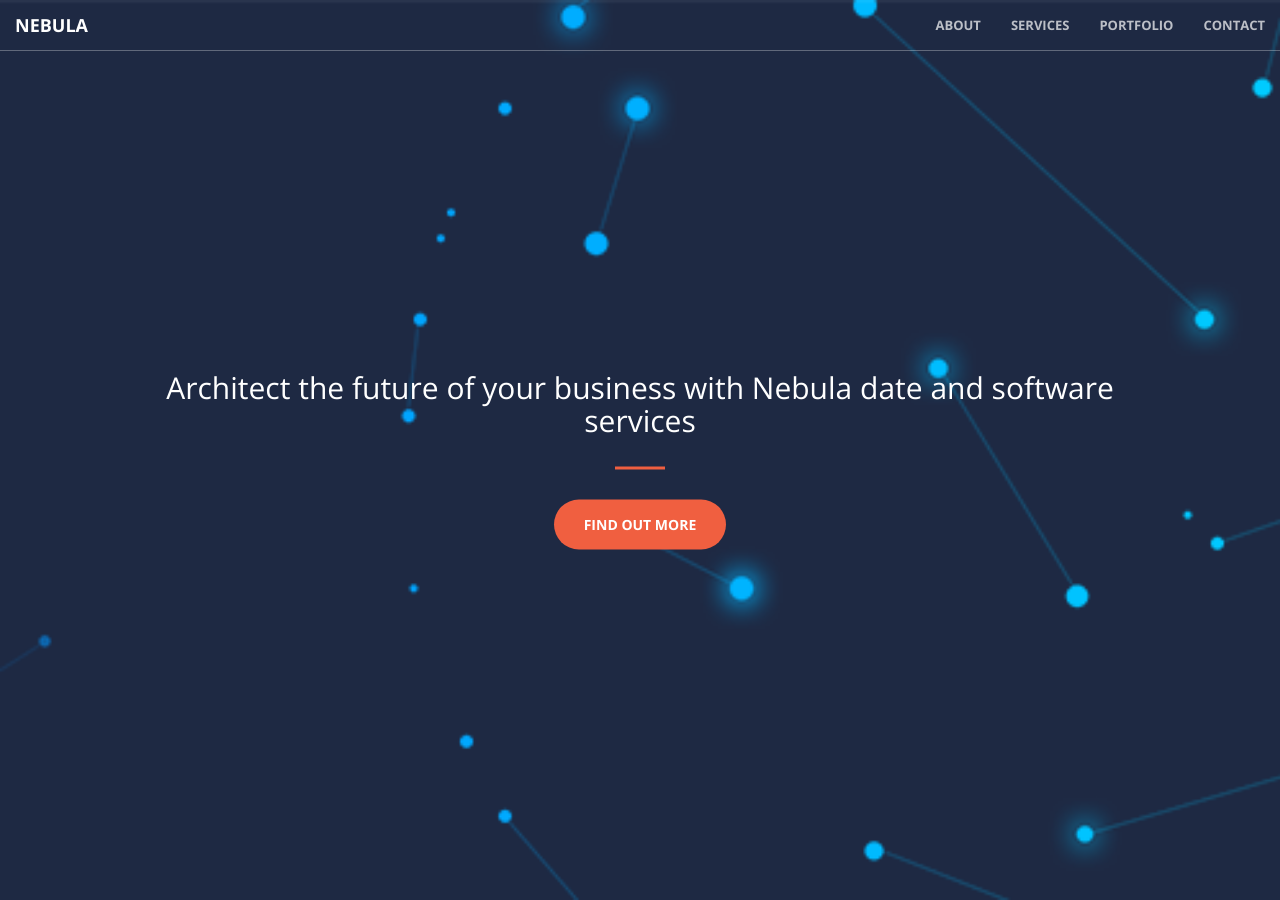
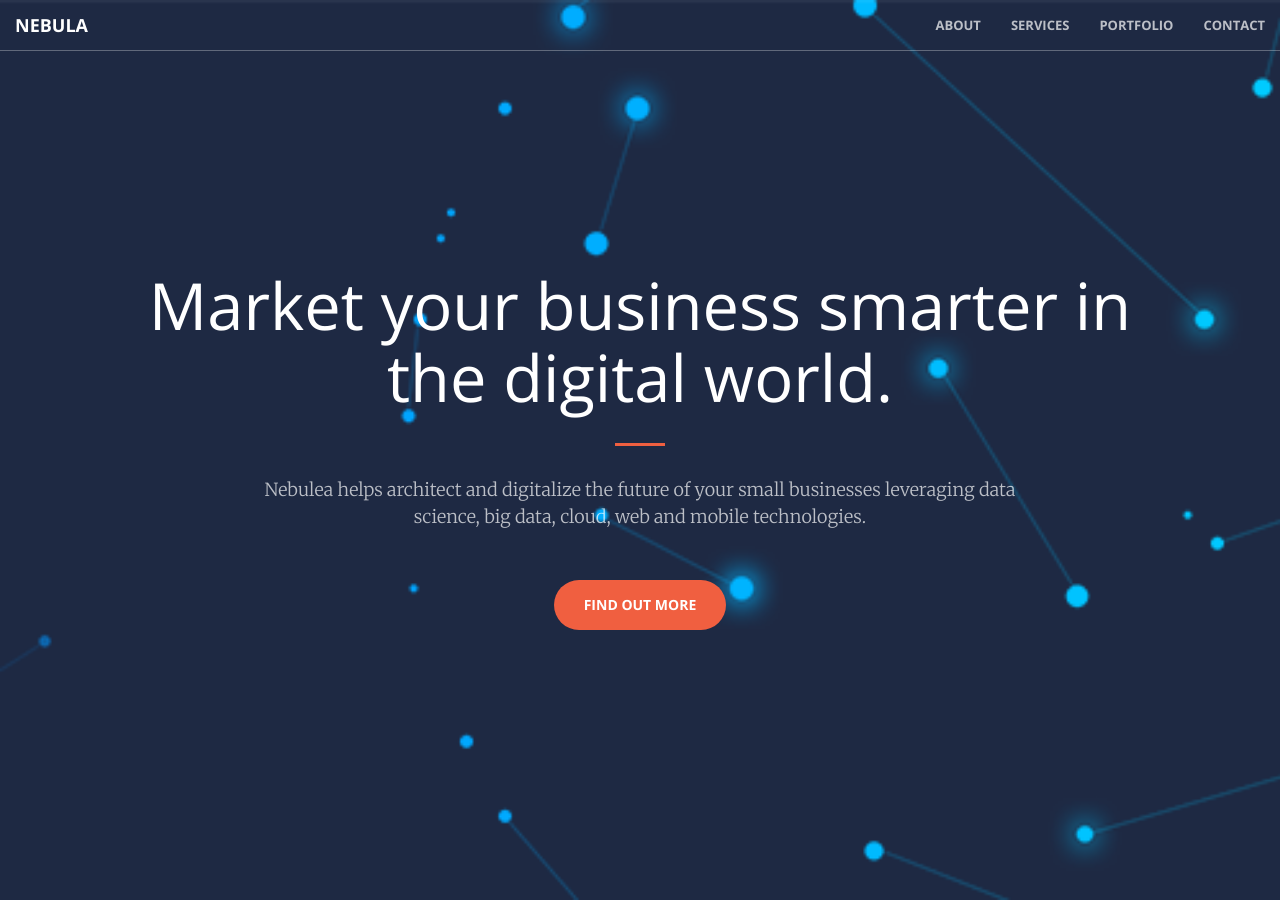
Before and after one commit to lszhou/nebula, a Jekyll site: the page built from index.html, in a window 1280 px wide and 900 px high. Built offline with Jekyll 4.4.1, drawn with Linux system fonts in a browser that asks for light colours.

Commit message:
change text

```diff
--- a/_includes/header.html
+++ b/_includes/header.html
@@ -1,8 +1,9 @@
 <header>
     <div class="header-content">
         <div class="header-content-inner">
-            <h2>Architect the future of your business with Nebula date and software services</h2>
+            <h1>Market your business smarter in the digital world.</h1>
             <hr>
+            <p>Nebulea helps architect and digitalize the future of your small businesses leveraging data science, big data, cloud, web and mobile technologies.</p>
             <a href="#about" class="btn btn-primary btn-xl page-scroll">Find Out More</a>
         </div>
     </div>
```
